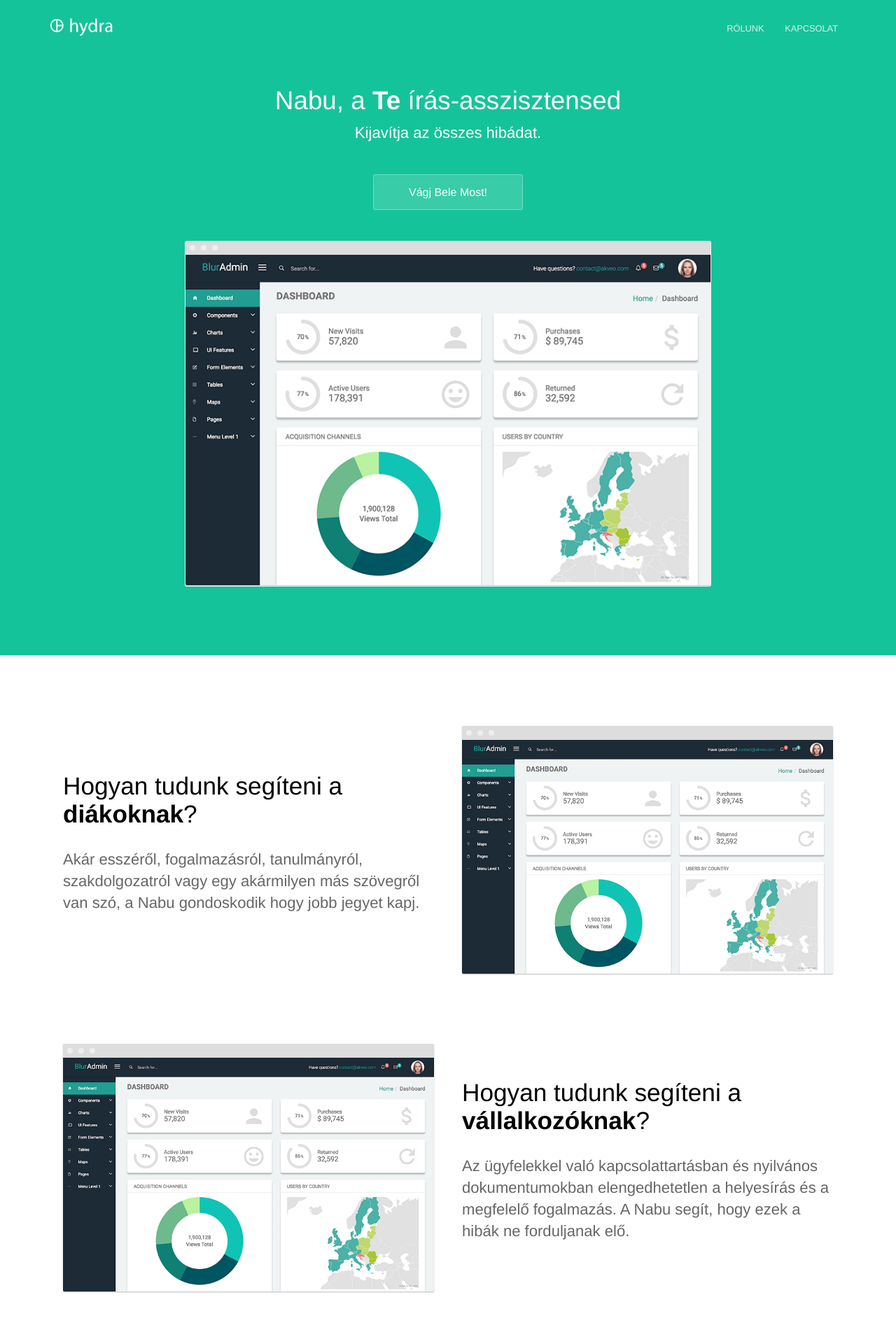
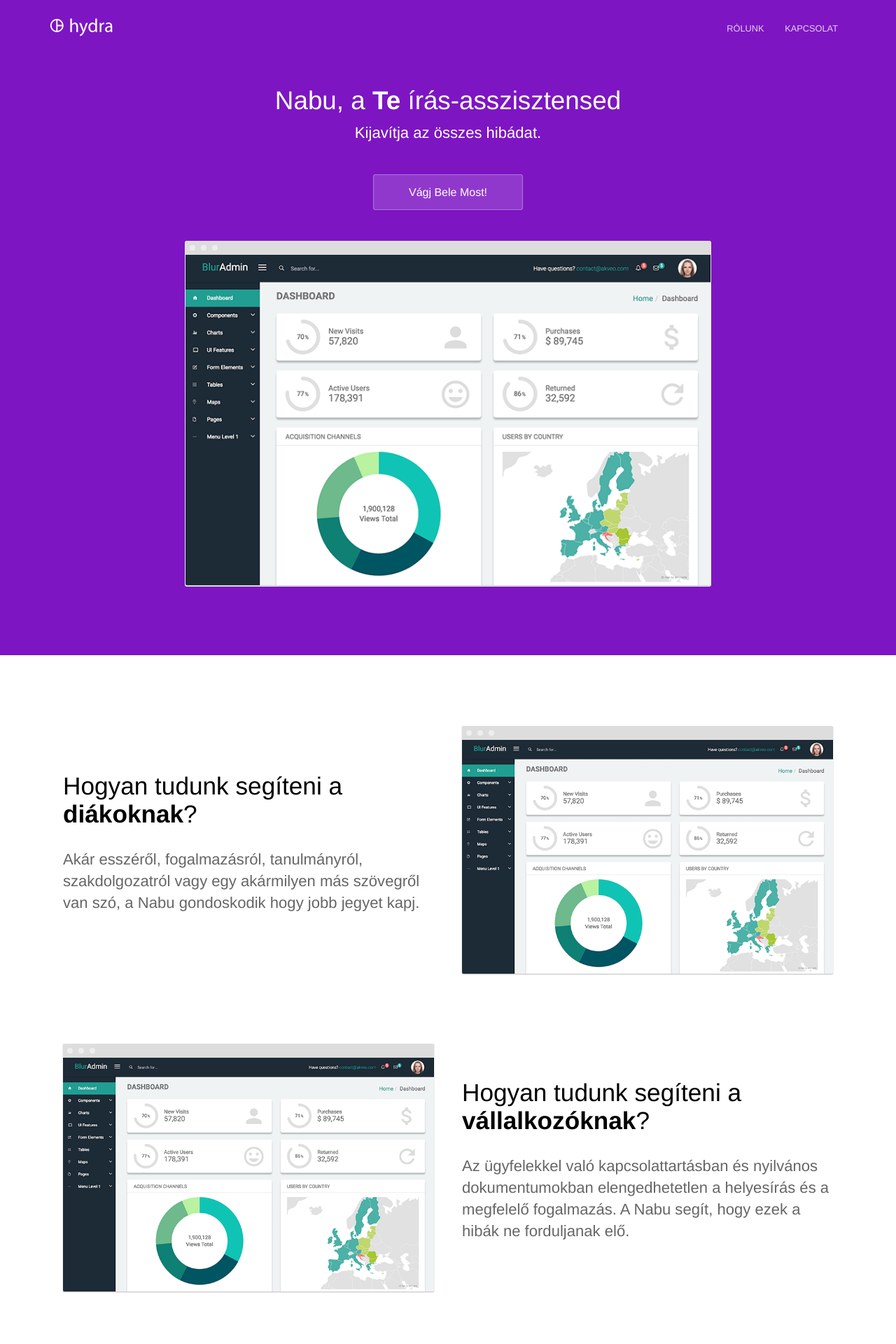
Before and after one commit to Nabu-Writing/NabuWebsite, a Jekyll site: the page built from index.html, in a window 1280 px wide. Shown: the top 1920 px of the page at 70% size. Built offline with Jekyll 4.4.1, drawn with Linux system fonts in a browser that asks for light colours.

Commit message:
Color change...

```diff
--- a/_sass/variables.scss
+++ b/_sass/variables.scss
@@ -1,5 +1,5 @@
-$brand-color: #15c39a;
-$secondary-brand-color: #15c39a;
+$brand-color: #7d15c3;
+$secondary-brand-color: #7d15c3;
 $middle-gradient-color: mix($brand-color, $secondary-brand-color, 95%);
 
 // Breakpoints
```
